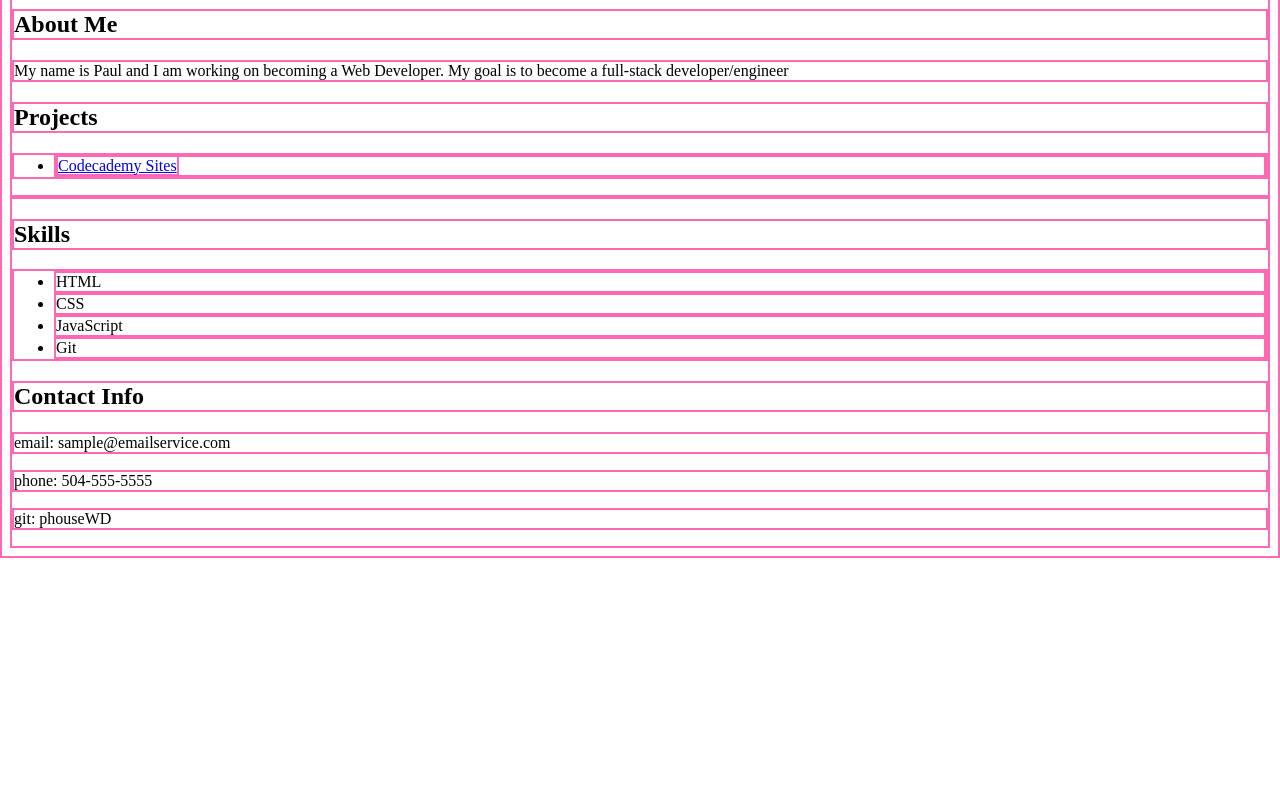
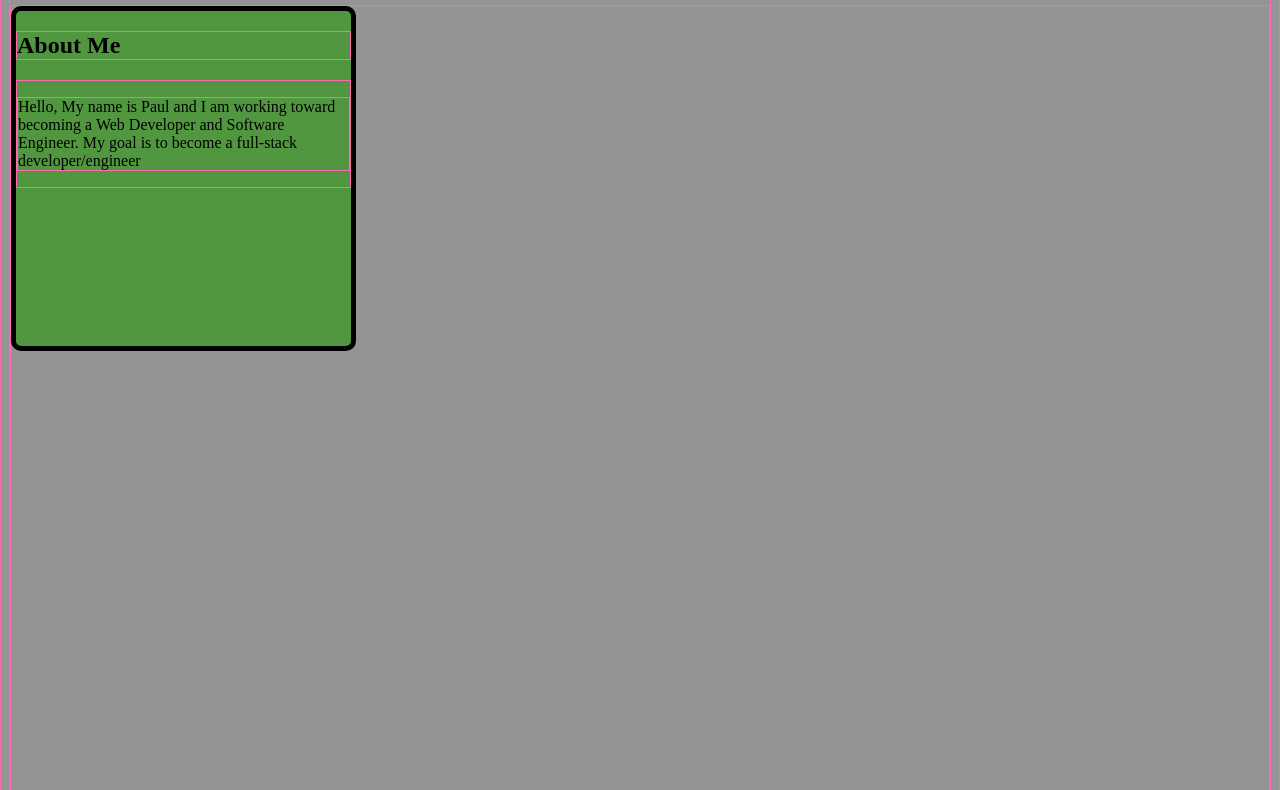
Before and after one commit to phouseWD/portfolio, a plain HTML site: page index.html in a window 1280 px wide. Shown: the part 87-877 px from the top of the page. Before the commit the page ends 800 px from the top, so only its background shows below. Drawn offline with Linux system fonts and the light colour scheme.

Commit message:
Update - 3-20-2025

```diff
--- /dev/null
+++ b/display.js
@@ -0,0 +1 @@
+console.log("Hello");
--- a/index.html
+++ b/index.html
@@ -7,29 +7,57 @@
     <link rel="stylesheet" href="style.css" />
   </head>
   <body>
-    <h1>Hello</h1>
+    <h1>Paul <span id="middle-initial">E</span> House, WD</h1>
+    <!-- style E & WD -->
+
+    <div class="container">
+      <div class="item item1" id="item1"
+      >
+
         <h2>About Me</h2>
+        <div class="info">
         <p>
-      My name is Paul and I am working on becoming a Web Developer. My goal is
-      to become a full-stack developer/engineer
+          Hello, My name is Paul and I am working toward becoming a Web
+          Developer and Software Engineer. My goal is to become a full-stack
+          developer/engineer
         </p>
+      </div>
+
+      <!-- </div>
+      <div class="item item2">
         <h2>Projects</h2>
         <ul>
-      <li><a href="/portfolio/codecademy-projects.html">Codecademy Sites</a></li>
+          <li>
+            <a href="/portfolio/codecademy-projects.html">Codecademy Sites</a>
+          </li>
+          <li>Mini Projects</li>
         </ul>
         <p></p>
-    <h2>Skills</h2>
+      </div>
+      <div class="item item3">
+        <h2>Technologies</h2>
         <ul>
           <li>HTML</li>
           <li>CSS</li>
           <li>JavaScript</li>
           <li>Git</li>
         </ul>
+      </div>
+      <div class="item item4">
         <h2>Contact Info</h2>
         <p>email: sample@emailservice.com</p>
         <p>phone: 504-555-5555</p>
         <p>git: phouseWD</p>
+      </div>
+      <div class="item item5">
+        <h2>Just for Kicks</h2>
+        <p>Mini Game</p>
+        <p></p>
+        <p></p>
+      </div> -->
+    </div>
   </body>
+  <script src="display.js"></script>
 </html>
 
 <!-- https://github.com/phouseWD/portfolio.git -->
--- a/style.css
+++ b/style.css
@@ -1,3 +1,49 @@
-* {
-  border: 2px solid hotpink;
+*{
+  border: 1px solid hotpink;
 }
+
+body {
+  background-color: rgb(149, 148, 148);
+}
+
+.container {
+  display: grid;
+  gap: 15px;
+  grid-template-rows: repeat(10, 75px);
+  grid-template-columns: repeat(10, 75px);
+}
+
+.item {
+  background-color: rgb(81, 151, 64);
+  border: 5px solid black;
+  border-radius: 10px;
+}
+.item1 {
+  grid-row: 1 / 5;
+  grid-column: 1 / 5;
+  z-index: 1;
+}
+
+.item2 {
+  grid-row: 2 / 6;
+  grid-column: 2 / 6;
+}
+
+.item3 {
+  grid-row: 3 / 7;
+  grid-column: 3 / 7;
+}
+
+.item4 {
+  grid-row: 4 / 8;
+  grid-column: 4 / 8;
+}
+
+.item5 {
+  grid-row: 5/ 9;
+  grid-column: 5 / 9;
+}
+
+.info {
+  display: hidden;
+}
```
Lines whose indentation alone changed are shown as unchanged.
